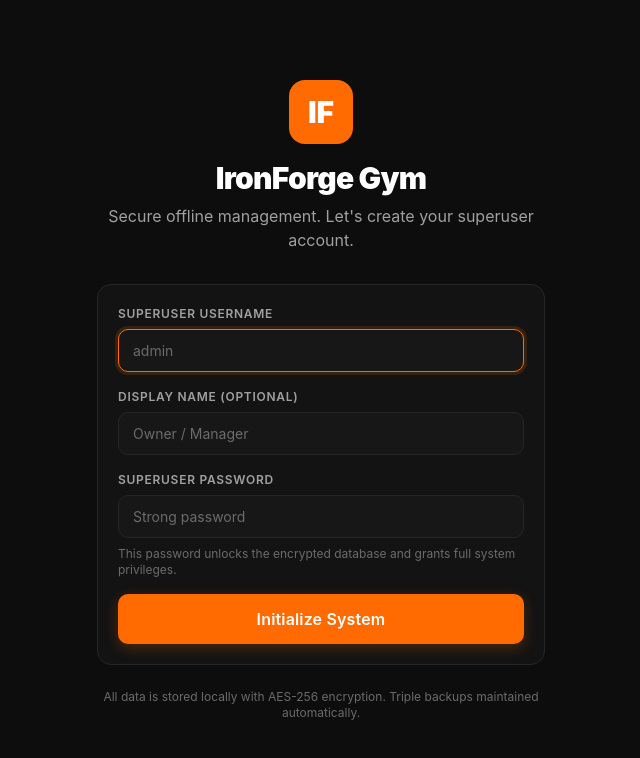
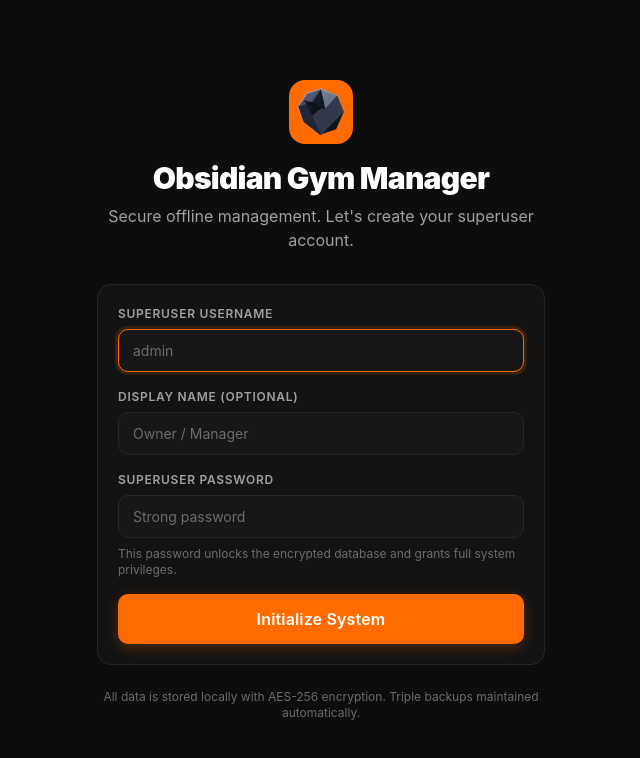
Before and after one commit to muhammadabbas2559-byte/upc2, a Next.js app: page / in a window 1280 px wide. Shown: the top 758 px of the page, without its empty margins (319-959 px from the left). Built offline with nearby package versions, Linux system fonts and the light colour scheme.

Commit message:
Rebrand app as Obsidian Gym Manager
Co-authored-by: arena-agent <297053741+arena-agent@users.noreply.github.com>

```diff
--- a/src/app/dashboard/settings/page.tsx
+++ b/src/app/dashboard/settings/page.tsx
@@ -124,7 +124,7 @@ export default function SettingsPage() {
             <Input
               value={form.gymName}
               onChange={(e) => setForm({ ...form, gymName: e.target.value })}
-              placeholder="IronForge Gym"
+              placeholder="Obsidian Gym Manager"
               disabled={!can(currentUser, "settings.edit")}
             />
           </div>
--- a/src/app/layout.tsx
+++ b/src/app/layout.tsx
@@ -3,7 +3,7 @@ import AppProviders from "@/components/AppProviders";
 import "./globals.css";
 
 export const metadata: Metadata = {
-  title: "IronForge Gym — Offline Management System",
+  title: "Obsidian Gym Manager — Offline Management System",
   description:
     "Offline-first, encrypted, role-based gym management platform",
 };
--- a/src/app/page.tsx
+++ b/src/app/page.tsx
@@ -2,6 +2,7 @@
 import { useEffect, useRef, useState } from "react";
 import { useAuth } from "@/context/AuthContext";
 import { Button, Input, Label, Card } from "@/components/ui";
+import BrandMark from "@/components/BrandMark";
 import { useRouter } from "next/navigation";
 
 function LoginScreen() {
@@ -113,10 +114,10 @@ function LoginScreen() {
       <div className="min-h-screen flex items-center justify-center p-6">
         <div className="w-full max-w-md">
           <div className="text-center mb-8">
-            <div className="inline-flex items-center justify-center w-16 h-16 rounded-2xl bg-accent text-white text-3xl font-black mb-4" style={{background: "var(--accent)"}}>
-              IF
+            <div className="inline-flex items-center justify-center w-16 h-16 rounded-2xl bg-accent mb-4" style={{background: "var(--accent)"}}>
+              <BrandMark size={52} />
             </div>
-            <h1 className="text-3xl font-black tracking-tight">IronForge Gym</h1>
+            <h1 className="text-3xl font-black tracking-tight">Obsidian Gym Manager</h1>
             <p className="text-muted mt-2">
               Secure offline management. Let's create your superuser account.
             </p>
@@ -175,10 +176,10 @@ function LoginScreen() {
     <div className="min-h-screen flex items-center justify-center p-6">
       <div className="w-full max-w-4xl">
         <div className="text-center mb-8">
-          <div className="inline-flex items-center justify-center w-16 h-16 rounded-2xl text-white text-3xl font-black mb-4" style={{background: "var(--accent)"}}>
-            IF
+          <div className="inline-flex items-center justify-center w-16 h-16 rounded-2xl text-white mb-4" style={{background: "var(--accent)"}}>
+            <BrandMark size={52} />
           </div>
-          <h1 className="text-3xl font-black tracking-tight">IronForge Gym</h1>
+          <h1 className="text-3xl font-black tracking-tight">Obsidian Gym Manager</h1>
           <p className="text-muted mt-1">
             Offline Management Console · All data encrypted & local
           </p>
--- /dev/null
+++ b/src/components/BrandMark.tsx
@@ -0,0 +1,47 @@
+"use client";
+
+type BrandMarkProps = {
+  size?: number;
+  className?: string;
+};
+
+/** Faceted, irregular obsidian shard used as the product mark. */
+export default function BrandMark({ size = 40, className = "" }: BrandMarkProps) {
+  return (
+    <svg
+      width={size}
+      height={size}
+      viewBox="0 0 48 48"
+      fill="none"
+      className={className}
+      role="img"
+      aria-label="Obsidian Gym Manager logo"
+    >
+      <defs>
+        <linearGradient id="obsidian-base" x1="10" y1="7" x2="39" y2="42" gradientUnits="userSpaceOnUse">
+          <stop stopColor="#667085" />
+          <stop offset="0.38" stopColor="#252B3A" />
+          <stop offset="1" stopColor="#090B12" />
+        </linearGradient>
+        <linearGradient id="obsidian-edge" x1="8" y1="8" x2="37" y2="38" gradientUnits="userSpaceOnUse">
+          <stop stopColor="#B7C1D3" stopOpacity="0.9" />
+          <stop offset="1" stopColor="#536078" stopOpacity="0.12" />
+        </linearGradient>
+      </defs>
+      <path
+        d="M24 3 39 9l6 15-7 16-15 5L8 33 3 19 11 7l13-4Z"
+        fill="url(#obsidian-base)"
+        stroke="url(#obsidian-edge)"
+        strokeWidth="1.4"
+        strokeLinejoin="round"
+      />
+      <path d="m24 3 4 18-4 24-16-12 16-12-13-4L24 3Z" fill="#111522" fillOpacity="0.88" />
+      <path d="m24 3 15 6-11 12-4-18Z" fill="#8793A8" fillOpacity="0.72" />
+      <path d="m28 21 11-12 6 15-21 21 4-24Z" fill="#343C50" fillOpacity="0.9" />
+      <path d="m8 33 16 12-7-18-9-13-5 5 5 14Z" fill="#202738" />
+      <path d="m11 7 13-4-8 12-13 4L11 7Z" fill="#4D5870" fillOpacity="0.8" />
+      <path d="m16 15 8 6-8 6-8-14 8 2Z" fill="#0A0D15" fillOpacity="0.8" />
+      <path d="m24 21 4 0-4 24-8-18 8-6Z" fill="#66728A" fillOpacity="0.38" />
+    </svg>
+  );
+}
--- a/src/components/Sidebar.tsx
+++ b/src/components/Sidebar.tsx
@@ -5,6 +5,7 @@ import { can } from "@/lib/rbac";
 import { useAuth } from "@/context/AuthContext";
 import { useData } from "@/context/DataContext";
 import { cn } from "@/lib/utils";
+import BrandMark from "@/components/BrandMark";
 
 const Icon = ({ path }: { path: string }) => (
   <svg width="18" height="18" viewBox="0 0 24 24" fill="none" stroke="currentColor" strokeWidth="2" strokeLinecap="round" strokeLinejoin="round">
@@ -44,15 +45,13 @@ export default function Sidebar() {
       <div className="p-5 border-b border-app">
         <div className="flex items-center gap-3">
           <div
-            className="w-10 h-10 rounded-xl flex items-center justify-center font-black text-white"
+            className="w-10 h-10 rounded-xl flex items-center justify-center"
             style={{ background: "var(--accent)" }}
           >
-            IF
+            <BrandMark size={34} />
           </div>
           <div>
-            <div className="font-black tracking-tight leading-none">
-              {db?.settings.gymName || "IronForge"}
-            </div>
+            <div className="font-black tracking-tight leading-none">Obsidian Gym Manager</div>
             <div className="text-xs text-muted mt-1">Offline Console · v1.0</div>
           </div>
         </div>
--- a/src/context/DataContext.tsx
+++ b/src/context/DataContext.tsx
@@ -188,7 +188,7 @@ export function DataProvider({ children }: { children: ReactNode }) {
           id: Math.random().toString(36).slice(2),
           type: "milestone",
           title: "Welcome to the Pack",
-          description: "Joined IronForge Gym",
+          description: "Joined Obsidian Gym Manager",
           icon: "🎉",
           awardedAt: new Date().toISOString(),
         },
--- a/src/lib/schema.ts
+++ b/src/lib/schema.ts
@@ -171,7 +171,7 @@ export const DB_VERSION = 1;
 
 export function defaultSettings(): SystemSettings {
   return {
-    gymName: "IronForge Gym",
+    gymName: "Obsidian Gym Manager",
     currency: "PKR",
     qrAttendanceEnabled: false,
     turnstileEnabled: false,
```
